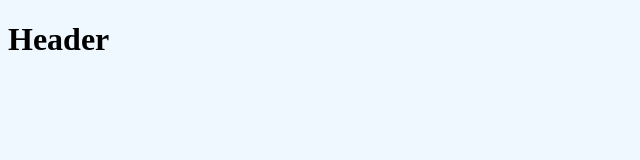
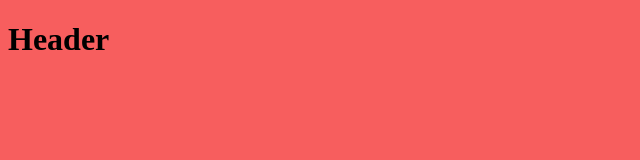
Before and after one commit to Babkaxagivagi/test-repo, a plain HTML site: page index.html in a window 1280 px wide. Shown: the whole page, without its empty margins (0-640 px from the left). Drawn offline with Linux system fonts and the light colour scheme.

Commit message:
change bg color at master

```diff
--- a/css/style.css
+++ b/css/style.css
@@ -1,3 +1,3 @@
 body{
-  background-color: aliceblue;
+  background-color: rgb(247, 94, 94);
 }
```
